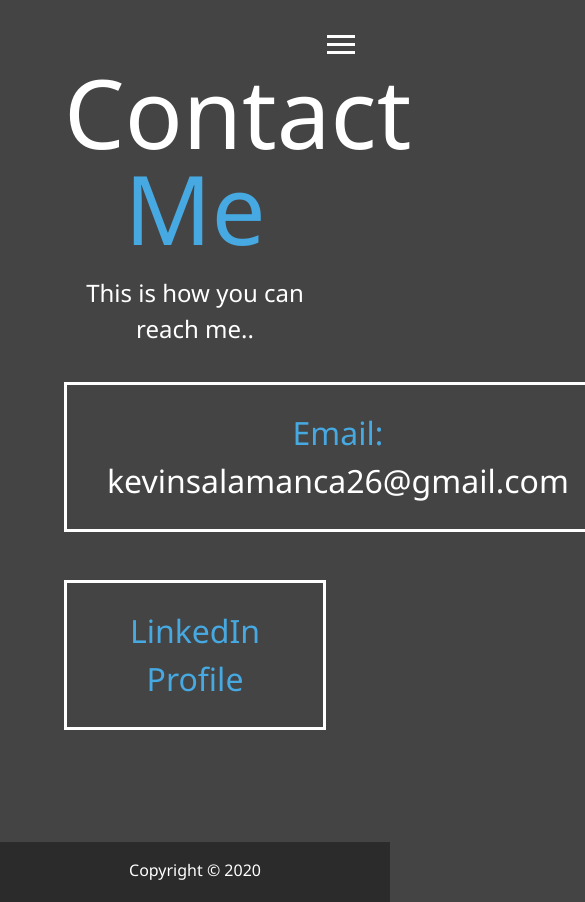
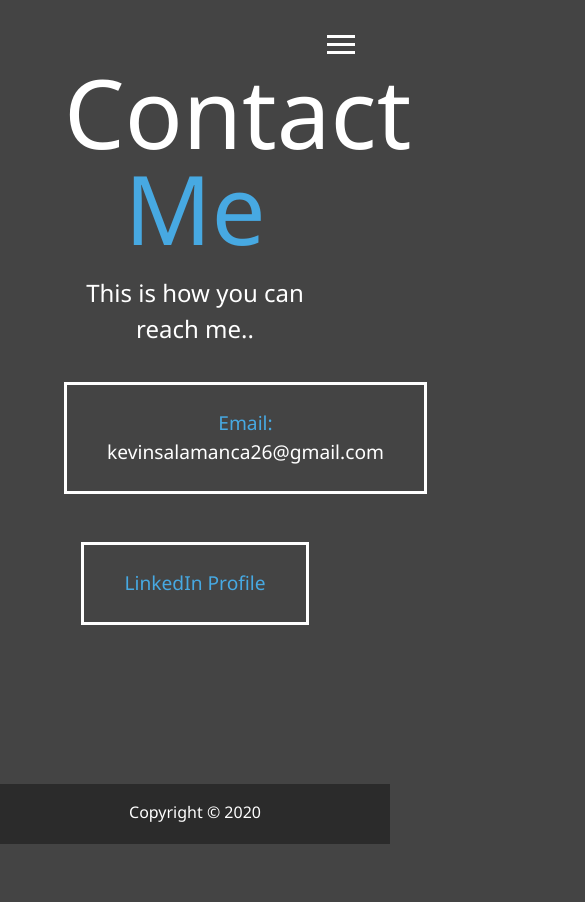
Before and after one commit to salamancakev/my_portfolio, a website: page dist/contact.html in a window 390 px wide. Shown: the top 902 px of the page, 585 px wide, since content can reach past the window. After the commit the page ends 844 px from the top, so only its background shows below. Drawn offline with Linux system fonts and the light colour scheme.

Commit message:
Node-sass update and responsive fixes

```diff
--- a/package.json
+++ b/package.json
@@ -6,12 +6,12 @@
   "homepage": "https://salamancakev.github.io/my_portfolio",
   "scripts": {
     "sass": "node-sass -w scss/ -o dist/css --recursive",
-    "deploy" : "gh-pages -d dist"
+    "deploy": "gh-pages -d dist"
   },
   "author": "",
   "license": "ISC",
   "dependencies": {
     "gh-pages": "^2.2.0",
-    "node-sass": "^4.11.0"
+    "node-sass": "^4.13.1"
   }
 }
--- a/scss/_mobile.scss
+++ b/scss/_mobile.scss
@@ -109,4 +109,8 @@
       }
     }
   }
+
+  .boxes div{
+    font-size: 1.2rem ;
+  }
 }
```
Also changed, not shown: dist/about.html, dist/css/main.css, dist/img/New Portrait 2.png (added), dist/index.html, 1 other file.
